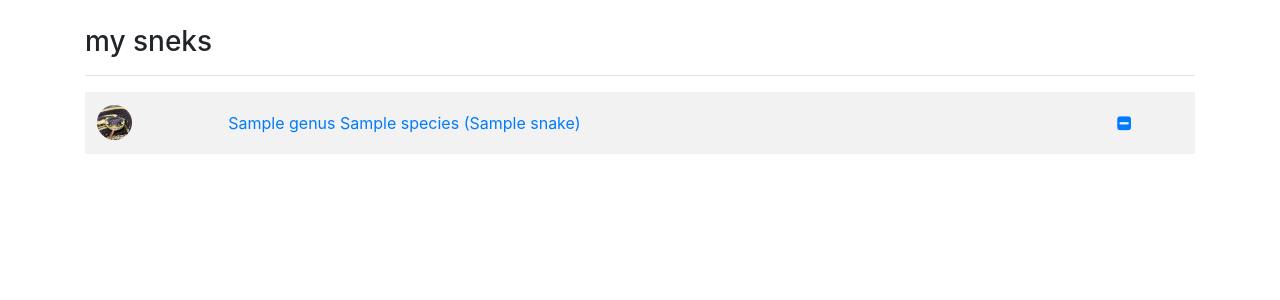
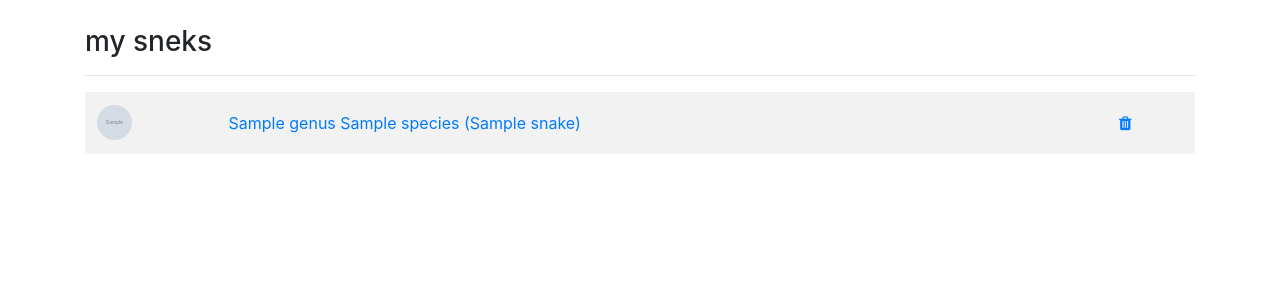
Before and after one commit to jeremyadamsfisher/snekbook, a Django app: template templates/snekbook/profile.html in a window 1280 px wide. Shown: the part 56-356 px from the top of the page. Run offline with Django 3.2, Linux system fonts and the light colour scheme; the template is opened without the code that fills it: most values are stand-ins (such as "Sample title", 1, 10 or a date in 2020); grey boxes marked "Sample" are stand-in pictures; parts of the project's set-up code (start-up, migrations or seed data) failed here and were passed over; some libraries are stand-ins or nearby versions.

Commit message:
change profile view: snek profiles show up, minus substitute with trashcan symbol

```diff
--- a/templates/snekbook/profile.html
+++ b/templates/snekbook/profile.html
@@ -12,7 +12,7 @@
       {% for snake in snakes %}
       <tr>
         <td>
-            <img class="profile" src="{% static 'snekbook/snek_friend.jpg' %}" alt="" style="height:35px;width:35px;display:inline-block">
+            <img class="profile" src="{% static snake.img_thumb %}" alt="" style="height:35px;width:35px;display:inline-block">
         </td>
         <td>
           <a href="{% url 'detail' snake.id %}">{{snake.genus}} {{snake.species}} ({{snake.common_name}})</a>
@@ -21,7 +21,7 @@
           <form action="{% url 'unlike' snake.id %}" method="POST" style="text-align: center">
             {% csrf_token %}
             <input type="hidden" name="next" value="{% url 'profile' request.user.id %}">
-            <button type="submit" class="btn btn-link"><i class="fa fa-minus-square"></i></button>
+            <button type="submit" class="btn btn-link"><i class="fa fa-trash"></i></button>
           </form>
         </td>
       </tr>
```
